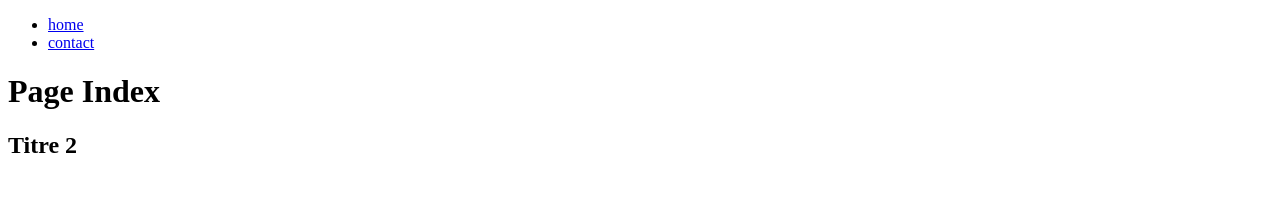
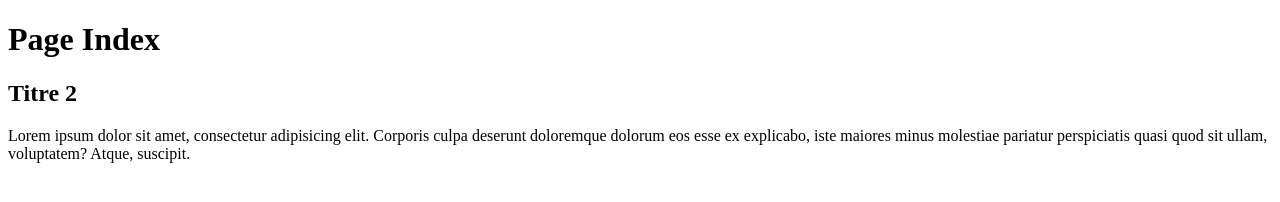
Before and after one commit to bencheikh76/formation-git, a plain HTML site: page index.html in a window 1280 px wide. Drawn offline with Linux system fonts and the light colour scheme.

Commit message:
nouveau commit

```diff
--- a/index.html
+++ b/index.html
@@ -6,12 +6,8 @@
     <title>Document</title>
 </head>
 <body>
-    <ul>
-        <li><a href="index.html">home</a></li>
-        <li><a href="contact.html">contact</a></li>
-    </ul>
     <h1>Page Index</h1>
     <h2>Titre 2</h2>
-
+    <p>Lorem ipsum dolor sit amet, consectetur adipisicing elit. Corporis culpa deserunt doloremque dolorum eos esse ex explicabo, iste maiores minus molestiae pariatur perspiciatis quasi quod sit ullam, voluptatem? Atque, suscipit.</p>
 </body>
 </html>
--- a/script.js
+++ b/script.js
@@ -1,4 +1,3 @@
 function hello(){
     console.log('hello')
 }
-hello()
```
Also changed, not shown: 1 other file.
